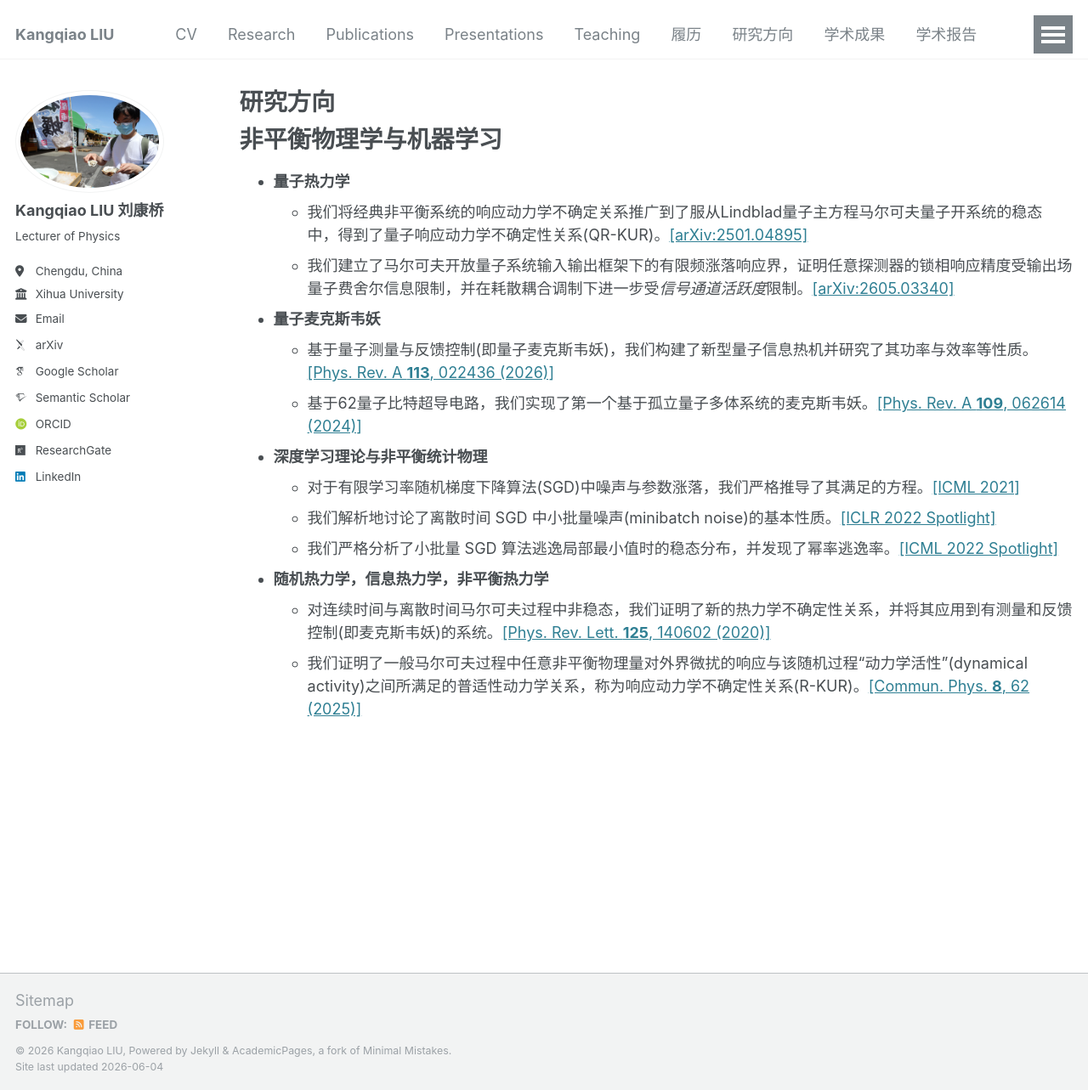
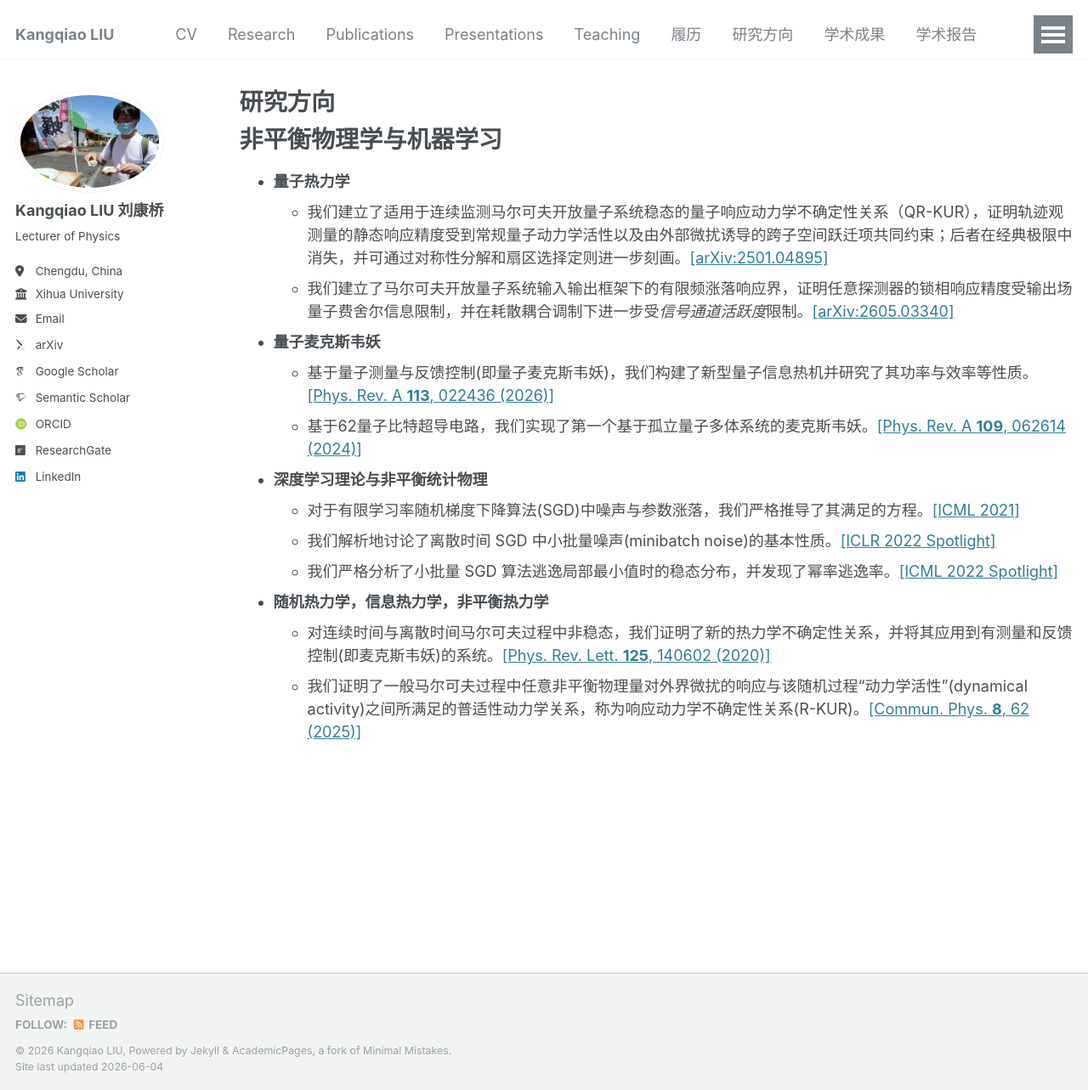
Before and after one commit to KangqiaoLiu/KangqiaoLiu.github.io, a Jekyll site: the page built from _pages/research_zh.md, in a window 1280 px wide and 1283 px high. Shown: the whole window at 85% size. Built offline with Jekyll 4.4.1, drawn with Linux system fonts in a browser that asks for light colours; some web fonts are replaced.

Commit message:
Update research_zh.md

```diff
--- a/_pages/research_zh.md
+++ b/_pages/research_zh.md
@@ -11,7 +11,7 @@ redirect_from:
 # 非平衡物理学与机器学习
 
 * **量子热力学**
-  * 我们将经典非平衡系统的响应动力学不确定关系推广到了服从Lindblad量子主方程马尔可夫量子开系统的稳态中，得到了量子响应动力学不确定性关系(QR-KUR)。[[arXiv:2501.04895]](https://arxiv.org/abs/2501.04895)
+  * 我们建立了适用于连续监测马尔可夫开放量子系统稳态的量子响应动力学不确定性关系（QR-KUR），证明轨迹观测量的静态响应精度受到常规量子动力学活性以及由外部微扰诱导的跨子空间跃迁项共同约束；后者在经典极限中消失，并可通过对称性分解和扇区选择定则进一步刻画。[[arXiv:2501.04895]](https://arxiv.org/abs/2501.04895)
   * 我们建立了马尔可夫开放量子系统输入输出框架下的有限频涨落响应界，证明任意探测器的锁相响应精度受输出场量子费舍尔信息限制，并在耗散耦合调制下进一步受*信号通道活跃度*限制。[[arXiv:2605.03340]](https://arxiv.org/abs/2605.03340)
 
 * **量子麦克斯韦妖**
```
